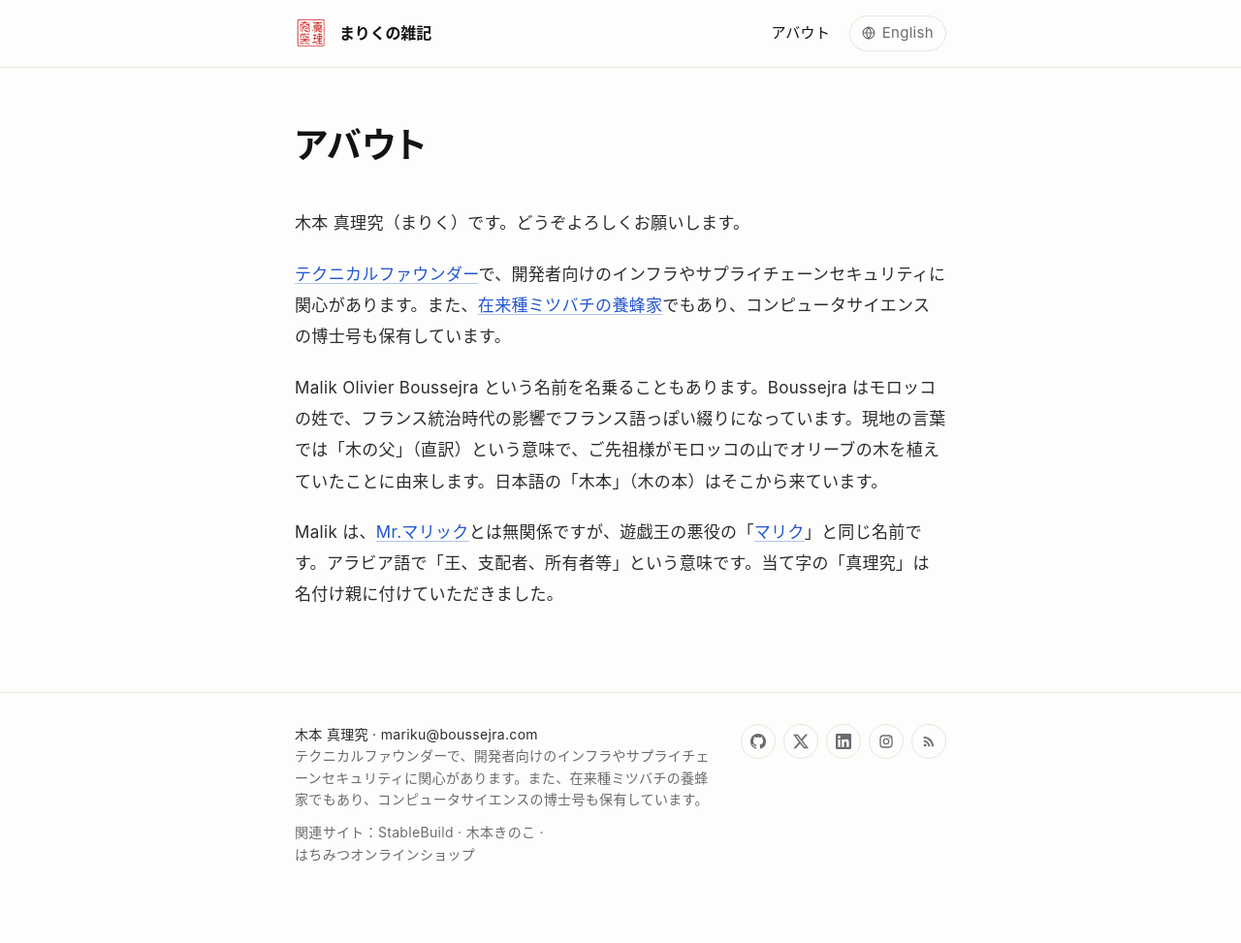
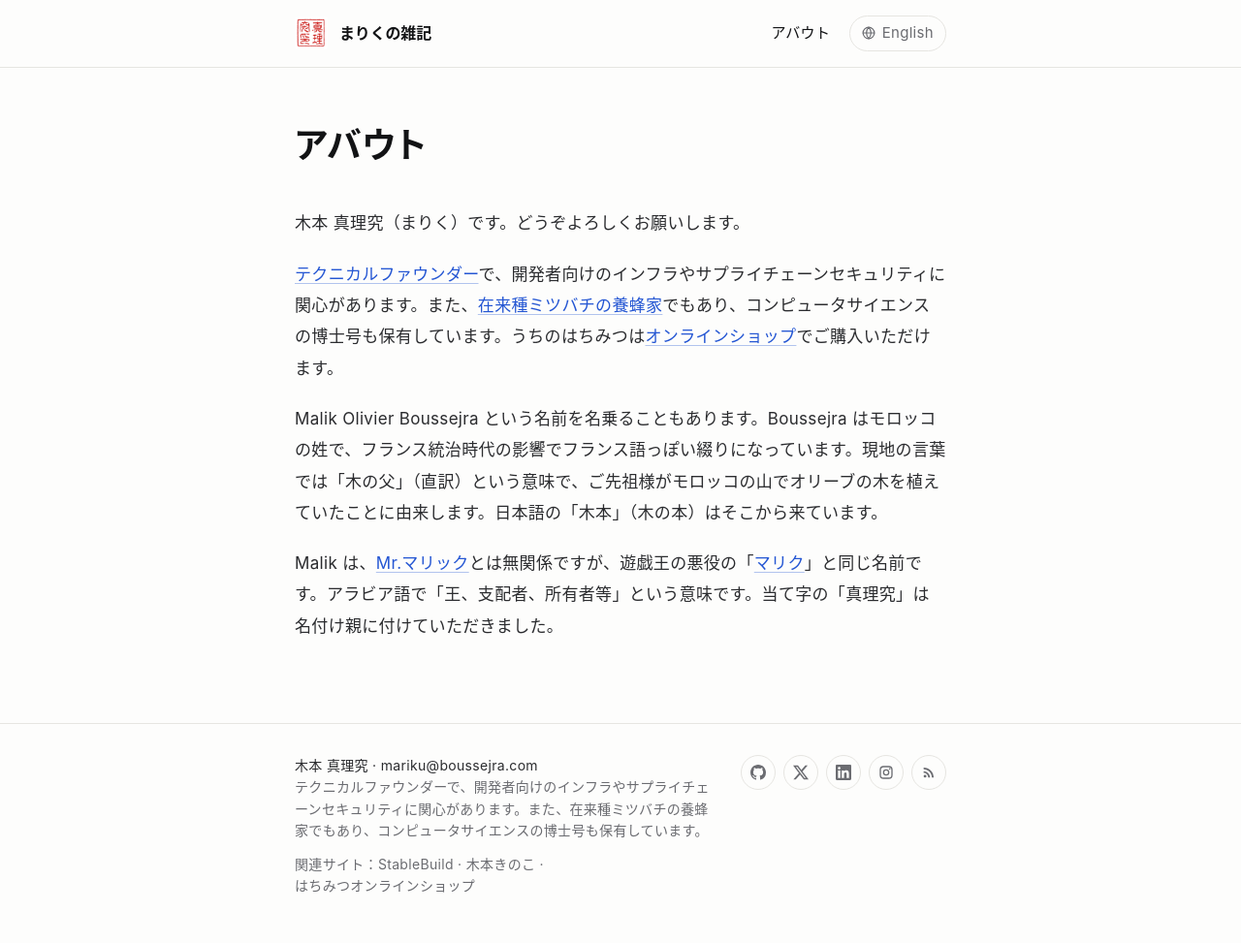
Before and after one commit to malikolivier/malikolivier.github.io, a Jekyll site: the page built from about/ja/index.md, in a window 1280 px wide. Shown: the whole page at 97% size. Built offline with Jekyll 4.4.1, drawn with Linux system fonts in a browser that asks for light colours; before the commit the page ends 941 px from its top, so only the background shows below that.

Commit message:
Link the honey shop from the About pages

```diff
--- a/about/ja/index.md
+++ b/about/ja/index.md
@@ -6,7 +6,7 @@
 
 木本 真理究（まりく）です。どうぞよろしくお願いします。
 
-[テクニカルファウンダー](https://stablebuild.jp/)で、開発者向けのインフラやサプライチェーンセキュリティに関心があります。また、[在来種ミツバチの養蜂家](https://kimoto-kinoko.jp/)でもあり、コンピュータサイエンスの博士号も保有しています。
+[テクニカルファウンダー](https://stablebuild.jp/)で、開発者向けのインフラやサプライチェーンセキュリティに関心があります。また、[在来種ミツバチの養蜂家](https://kimoto-kinoko.jp/)でもあり、コンピュータサイエンスの博士号も保有しています。うちのはちみつは[オンラインショップ](https://kimotokinoko.theshop.jp/)でご購入いただけます。
 
 Malik Olivier Boussejra という名前を名乗ることもあります。Boussejra はモロッコの姓で、フランス統治時代の影響でフランス語っぽい綴りになっています。現地の言葉では「木の父」（直訳）という意味で、ご先祖様がモロッコの山でオリーブの木を植えていたことに由来します。日本語の「木本」（木の本）はそこから来ています。
 
```
Also changed, not shown: about/index.md (+1 -1 lines).
